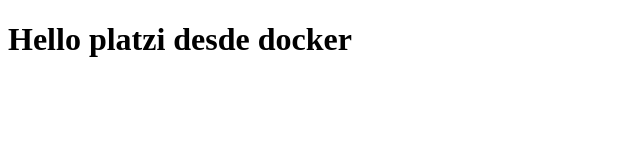
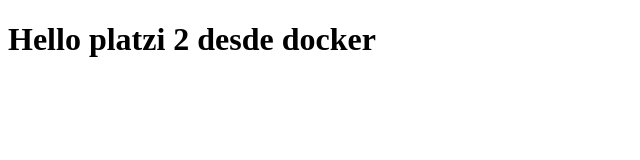
Before and after one commit to jlrodrigueza/platzi-demo, a website: page public/index.html in a window 1280 px wide. Shown: the whole page, without its empty margins (0-640 px from the left). Drawn offline with Linux system fonts and the light colour scheme.

Commit message:
Fix html-change

```diff
--- a/public/index.html
+++ b/public/index.html
@@ -4,6 +4,6 @@
 	<title></title>
 </head>
 <body>
-	<h1>Hello platzi desde docker</h1>
+	<h1>Hello platzi 2 desde docker</h1>
 </body>
 </html>
```
